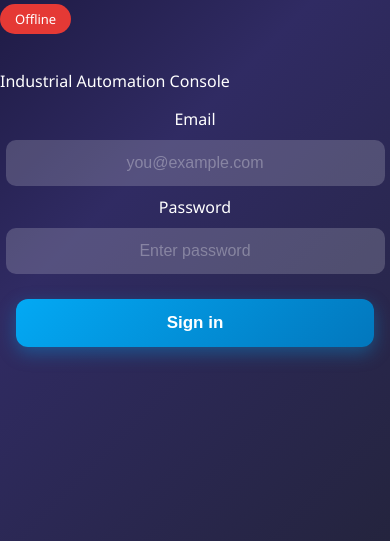
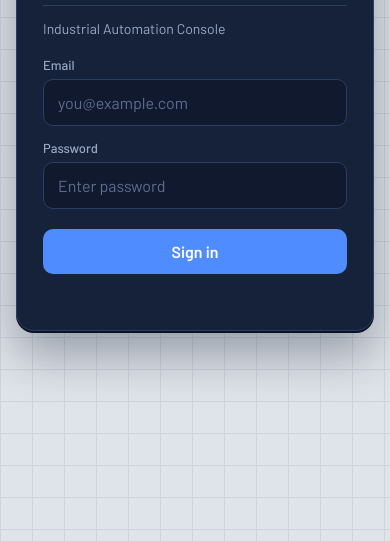
Before and after one commit to ik893655-ctrl/Home-automation, a plain HTML site: page index.html in a window 390 px wide. Shown: the part 303-844 px from the top of the page. Drawn offline with Linux system fonts and the light colour scheme; no server answers.

Commit message:
Refactor styles for improved design and responsiveness

```diff
--- a/styles.css
+++ b/styles.css
@@ -1,145 +1,66 @@
-  body {
-    margin: 0;
-    padding: 0;
-    background: linear-gradient(135deg, #0f0c29, #302b63, #24243e);
-    height: 100vh;
-    display: flex;
-    justify-content: center;
-    align-items: center;
-    font-family: "Segoe UI", sans-serif;
-    color: white;
-  }
+*{box-sizing:border-box}
+:root{
+  --ink:#10192e; --panel:#16213a; --raise:#1d2b4a; --line:#2c3d63;
+  --text:#eef2f8; --muted:#9aa8c4; --on:#3ddc97; --off:#e5594f; --accent:#4f8cff;
+}
+body{
+  margin:0; min-height:100vh; display:flex; justify-content:center; align-items:center;
+  padding:24px 16px; color:var(--text);
+  font-family:"Barlow","Segoe UI",sans-serif;
+  background-color:#dfe4ea;
+  background-image:linear-gradient(#cdd4dd 1px,transparent 1px),linear-gradient(90deg,#cdd4dd 1px,transparent 1px);
+  background-size:32px 32px;
+}
+.panel{
+  width:400px; max-width:100%; padding:28px 26px 26px; border-radius:18px;
+  background:var(--panel); border:1px solid var(--line);
+  box-shadow:0 2px 0 #0b1224, 0 24px 48px rgba(16,25,46,.35);
+}
+.head{display:flex; justify-content:space-between; align-items:flex-start; gap:12px}
+h1{margin:0; font:700 25px/1.15 "Barlow Semi Condensed",sans-serif; letter-spacing:.2px}
+h2{margin:4px 0 0; font-size:15px; font-weight:500; color:var(--muted)}
+.sub{margin:18px 0 20px; padding-top:14px; border-top:1px solid var(--line); color:var(--muted); font-size:14px}
 
-  .card {
-    width: 380px;
-    max-width: 92%;
-    padding: 28px 25px;
-    border-radius: 20px;
-    background: rgba(255,255,255,0.12);
-    backdrop-filter: blur(14px);
-    box-shadow: 0 10px 45px rgba(0,0,0,0.25);
-    text-align: center;
-  }
+.status-badge{
+  display:inline-flex; align-items:center; gap:7px; padding:5px 12px; border-radius:999px;
+  font-size:13px; font-weight:600; background:var(--raise); border:1px solid var(--line); white-space:nowrap;
+}
+.status-badge::before{content:""; width:8px; height:8px; border-radius:50%; background:currentColor}
+.online{color:var(--on)} .offline{color:var(--off)}
 
-  h1 {
-    margin-bottom: 10px;
-    font-size: 26px;
-    font-weight: bold;
-  }
+#authBox{text-align:left}
+.field{display:block; margin-bottom:14px}
+.field span{display:block; margin-bottom:6px; font-size:13px; font-weight:500; color:var(--muted)}
+input{
+  width:100%; padding:13px 14px; font:inherit; font-size:16px; color:var(--text);
+  background:var(--ink); border:1px solid var(--line); border-radius:10px; outline:none;
+  transition:border-color .2s, box-shadow .2s;
+}
+input::placeholder{color:#5d6d8f}
+input:focus{border-color:var(--accent); box-shadow:0 0 0 3px rgba(79,140,255,.25)}
 
-  .status-badge {
-    display: inline-block;
-    padding: 6px 15px;
-    border-radius: 50px;
-    font-size: 13px;
-    margin-bottom: 20px;
-  }
-  .online { background: #4caf50; }
-  .offline { background: #e53935; }
+.btn{
+  width:100%; margin-top:6px; padding:13px; border:0; border-radius:10px; cursor:pointer;
+  font:600 16px "Barlow",sans-serif; color:#fff; background:var(--accent);
+  transition:filter .2s, transform .1s;
+}
+.btn:hover{filter:brightness(1.1)} .btn:active{transform:scale(.98)}
+.logout-btn{margin-top:22px; background:transparent; color:var(--muted); border:1px solid var(--line)}
+.logout-btn:hover{color:var(--text); border-color:var(--off); filter:none}
+#authMsg{margin:12px 0 0; min-height:18px; font-size:14px; color:#ff9d96}
 
-  /* Center input elements nicely */
-  #authBox {
-    width: 100%;
-    text-align: center;
-  }
-
-  input {
-    width: 90%;
-    padding: 14px;
-    margin: 10px 0;
-    border-radius: 10px;
-    border: none;
-    outline: none;
-    font-size: 16px;
-    background: rgba(255,255,255,0.18);
-    color: white;
-    text-align: center;
-  }
-
-  /* Modern Global Button Style */
-  .btn {
-    width: 92%;
-    padding: 14px;
-    margin-top: 15px;
-    border-radius: 12px;
-    border: none;
-    font-size: 17px;
-    cursor: pointer;
-    color: white;
-    font-weight: 600;
-
-    background: linear-gradient(135deg, #03a9f4, #0277bd);
-    transition: 0.25s ease;
-    box-shadow: 0 6px 18px rgba(3, 169, 244, 0.35);
-    position: relative;
-    overflow: hidden;
-  }
-
-  /* Ripple effect */
-  .btn:active::after {
-    content: "";
-    position: absolute;
-    width: 180%;
-    height: 180%;
-    top: 50%;
-    left: 50%;
-    transform: translate(-50%, -50%);
-    background: rgba(255,255,255,0.4);
-    border-radius: 50%;
-    animation: ripple 0.5s ease-out;
-  }
-
-  @keyframes ripple {
-    from { transform: translate(-50%, -50%) scale(0.3); opacity: 1; }
-    to   { transform: translate(-50%, -50%) scale(1.8); opacity: 0; }
-  }
-
-  /* Logout Button Style */
-  .logout-btn {
-    background: linear-gradient(135deg, #e53935, #c62828);
-    box-shadow: 0 6px 18px rgba(229, 57, 53, 0.35);
-  }
-
-  /* Modern GPIO Buttons */
-  .gpio-button {
-    width: 100%;
-    padding: 16px;
-    margin: 20px 0 5px 0;
-    border-radius: 14px;
-    background: linear-gradient(135deg, #1f3b73, #274b8c);
-    border: none;
-    cursor: pointer;
-    font-size: 19px;
-    color: white;
-    transition: 0.25s ease;
-    box-shadow: 0 5px 15px rgba(0,0,0,0.35);
-    font-weight: 600;
-    position: relative;
-    overflow: hidden;
-  }
-
-  .gpio-button:hover {
-    transform: translateY(-3px);
-    box-shadow: 0 10px 25px rgba(30,80,200,0.45);
-  }
-
-  .gpio-button.on {
-    background: linear-gradient(135deg, #00c853, #98ee99);
-    transform: translateY(-4px);
-    box-shadow: 0 10px 28px rgba(0,255,120,0.45);
-  }
-
-  .gpio-status {
-    font-size: 16px;
-    margin-bottom: 10px;
-    color: #cfcfcf;
-  }
-
-  #authMsg {
-    margin-top: 10px;
-    color: #ffb3b3;
-    font-size: 14px;
-  }
-  input::placeholder {
-  color: rgba(255, 255, 255, 0.3);
+.device{margin-bottom:12px; border:1px solid var(--line); border-radius:14px; background:var(--raise); overflow:hidden}
+.gpio-button{
+  width:100%; display:flex; align-items:center; gap:14px; padding:16px; border:0; cursor:pointer;
+  background:transparent; color:var(--text); font:600 18px "Barlow",sans-serif; text-align:left;
 }
+.gpio-button svg{width:26px; height:26px; fill:none; stroke:var(--muted); stroke-width:1.7; stroke-linecap:round; stroke-linejoin:round; transition:stroke .25s}
+.gpio-button .name{flex:1}
+.switch{position:relative; width:50px; height:28px; border-radius:999px; background:#0d1528; border:1px solid var(--line); transition:background .25s,border-color .25s}
+.switch::after{content:""; position:absolute; top:3px; left:3px; width:20px; height:20px; border-radius:50%; background:var(--muted); transition:transform .25s, background .25s}
+.gpio-button.on svg{stroke:var(--on)}
+.gpio-button.on .switch{background:rgba(61,220,151,.18); border-color:var(--on)}
+.gpio-button.on .switch::after{transform:translateX(22px); background:var(--on)}
+.gpio-status{padding:9px 16px; font-size:14px; background:rgba(0,0,0,.18); border-top:1px solid var(--line)}
+.gpio-button:focus-visible,.btn:focus-visible{outline:2px solid var(--accent); outline-offset:2px}
+@media (prefers-reduced-motion:reduce){*{transition:none!important}}
```
